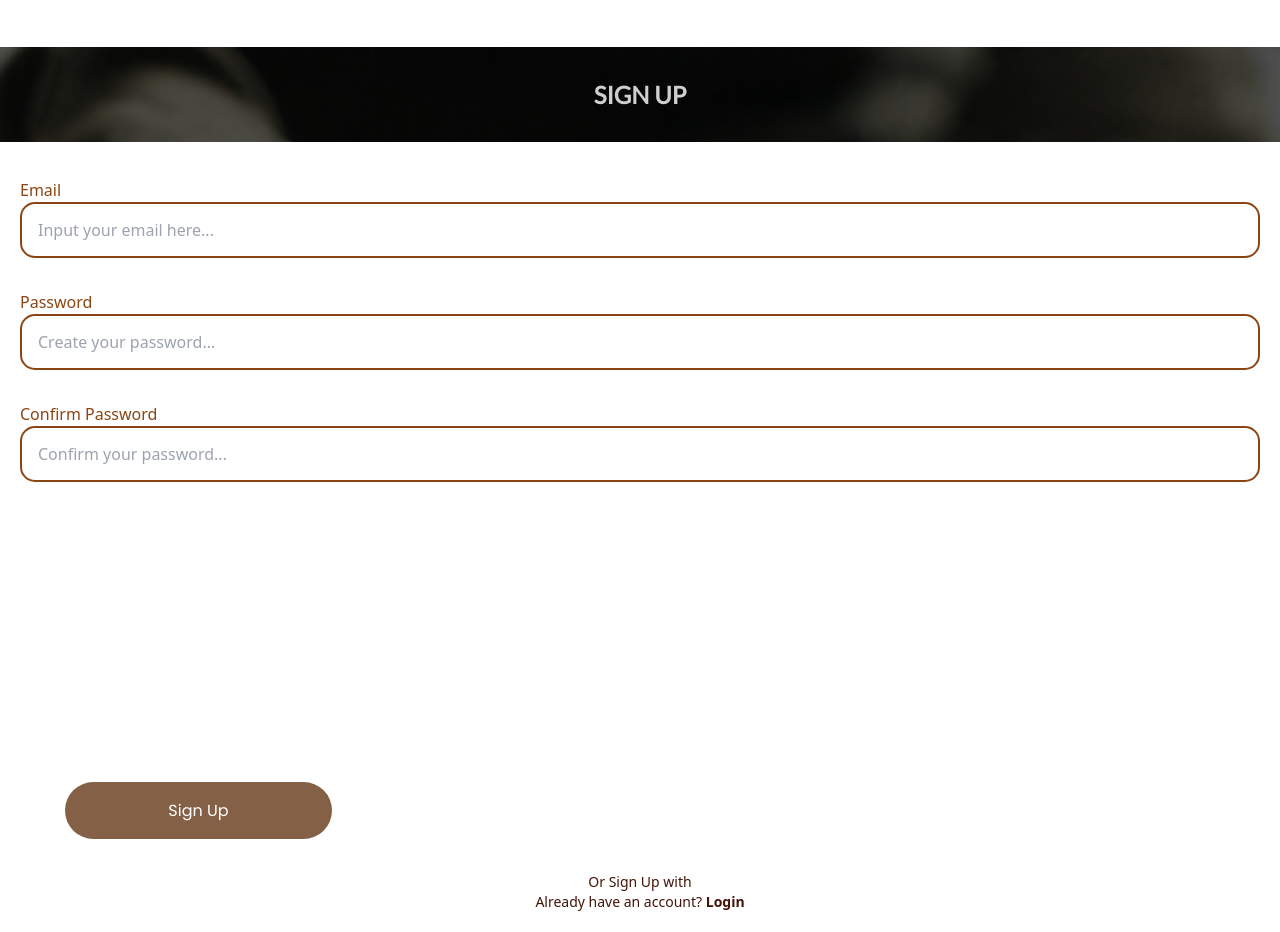
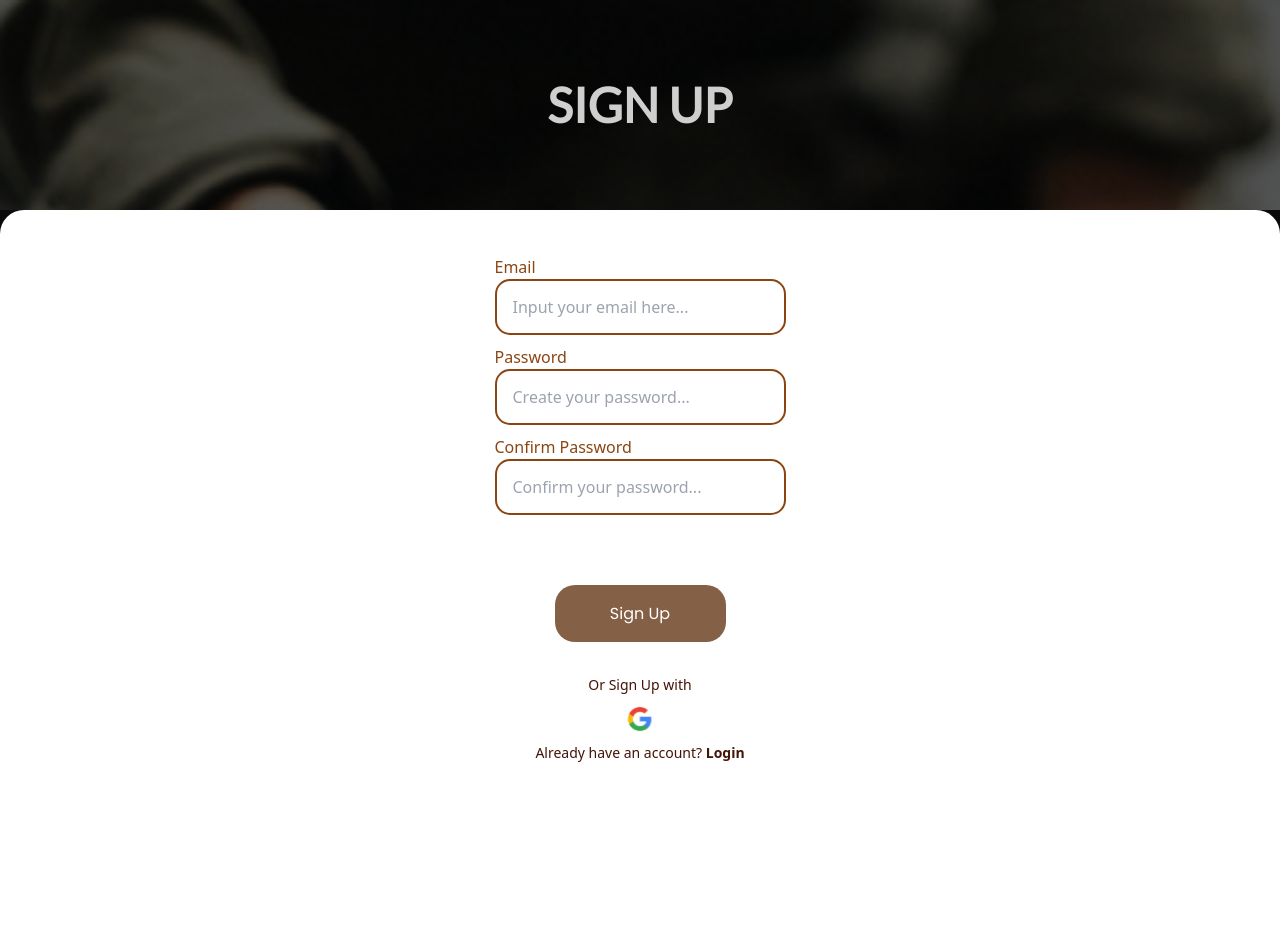
Before and after one commit to DhafinGhalibLH/Tugas-Besar_Lasti_2023.2_Smart-Cafe, a Next.js app: page /signup in a window 1280 px wide. After the commit the page ends 843 px from the top, so only its background shows below. Built offline with nearby package versions, Linux system fonts and the light colour scheme.

Commit message:
signup dikit lagi kelar sisa beken

```diff
--- a/src/pages/signup.tsx
+++ b/src/pages/signup.tsx
@@ -1,47 +1,40 @@
 import React from 'react';
-
+import Link from 'next/link';
+import Image from 'next/image';
 
 const Signup: React.FC = () => {
-
     return (
-
-        <><div className="flex flex-col items-center justify-center w-full h-[95px] mt-[47px]" style={{ backgroundImage: `url(/images/bg-menu.png)`, backgroundRepeat: 'no-repeat', backgroundSize: 'cover', }}>
-            <p className="font-lato text-h1mobile text-[#D0CFCF]">SIGN UP</p>
-        </div> <div className='h-fit bg-white rounded-3xl p-5 text-[#8B4513]'> <div className='my-4'>
+      <div className="bg-black">
+        <div className="flex flex-col items-center justify-center w-full h-[210px]" style={{ backgroundImage: `url(/images/bg-menu.png)`, backgroundRepeat: 'no-repeat', backgroundSize: 'cover', }}>
+            <p className="font-lato text-heading3 font-bold text-[#D0CFCF]">SIGN UP</p>
+        </div>
+        <div className='flex flex-col items-center px-[40px] pt-[40px] bg-white rounded-t-3xl text-[#8B4513]'>
+          <div className='w-[291px] my-[5px]'>
             <label className='my-8'>Email</label>
-            <input type ="text" className="border-2 rounded-[15px] w-full py-4 px-4 text-gray-700 leading-tight focus:outline-none focus:bg-white focus:border-brown-500" placeholder="Input your email here..."></input></div>
-            <div className='my-8'>
+            <input type ="text" className="border-2 rounded-[15px] w-full py-4 px-4 text-gray-700 leading-tight focus:outline-none focus:bg-white focus:border-brown-500" placeholder="Input your email here..."></input>
+          </div>
+          <div className='w-[291px] my-[5px]'>
             <label className='my-8'>Password</label>
-            <input type ="text" className="border-2 rounded-[15px] w-full py-4 px-4 text-gray-700 leading-tight focus:outline-none focus:bg-white focus:border-brown-500" placeholder="Create your password..."></input></div>
-            <div className='my-8'>
+            <input type ="text" className="border-2 rounded-[15px] w-full py-4 px-4 text-gray-700 leading-tight focus:outline-none focus:bg-white focus:border-brown-500" placeholder="Create your password..."></input>
+          </div>
+          <div className='w-[291px] my-[5px]'>
             <label className='my-8'>Confirm Password</label>
-            <input type ="text" className="border-2 rounded-[15px] w-full py-4 px-4 text-gray-700 leading-tight focus:outline-none focus:bg-white focus:border-brown-500" placeholder="Confirm your password..."></input></div>
-            <div className="flex items-center justify-around bg-[#846046] w-[267px] h-[57px] rounded-[30px] px-[50px] mt-[300px] mb-[33px] mx-[45px] hover:brightness-110">
+            <input type ="text" className="border-2 rounded-[15px] w-full py-4 px-4 text-gray-700 leading-tight focus:outline-none focus:bg-white focus:border-brown-500" placeholder="Confirm your password..."></input>
+          </div>
+          <div className="flex items-center justify-around bg-[#846046] w-[171px] h-[57px] rounded-[20px] px-[50px] mt-[65px] mb-[33px] mx-[45px] hover:brightness-110">
             <p className="text-body1 text-white font-poppins">Sign Up</p>
           </div>
           <div className="text-orange-950 text-center text-sm">Or Sign Up with</div>
-            <div className="text-orange-950 text-center text-sm">
+          <Link href="#gugel">
+            <Image className="my-[10px]" src="/images/gugel.svg" alt="gugel" width={28} height={28}/>
+          </Link>
+          <div className="text-orange-950 text-center text-sm pb-[80px]">
             <span className="">Already have an account?</span>
             <span className="font-bold"> Login</span>
           </div>
         </div>
-
-    </>
-
-
-
-
-
-
-
-
-
-
-
+      </div>
     );
-
-
-
 };
 
 export default Signup;
```
Also changed, not shown: public/images/gugel.svg (added). Lines whose indentation alone changed are shown as unchanged.
